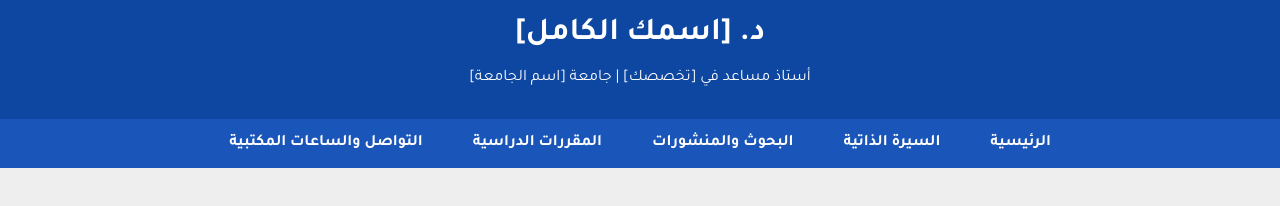
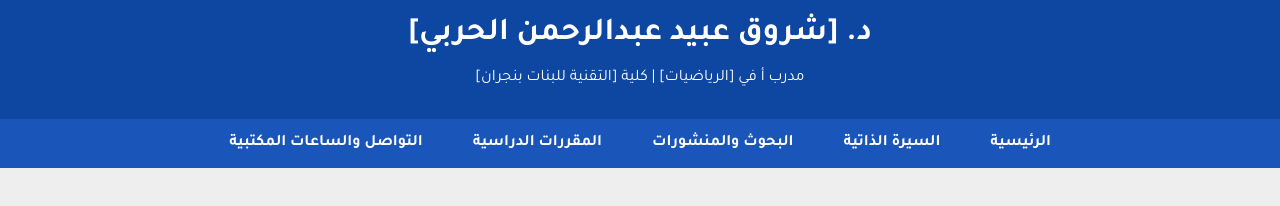
Before and after one commit to msh042022-collab/SHOROG, a plain HTML site: page index.html in a window 1280 px wide. Shown: the top 206 px of the page. Drawn offline with Linux system fonts and the light colour scheme.

Commit message:
Update index.html

```diff
--- a/index.html
+++ b/index.html
@@ -3,15 +3,15 @@
 <head>
     <meta charset="UTF-8">
     <meta name="viewport" content="width=device-width, initial-scale=1.0">
-    <title>الموقع الأكاديمي للدكتور [اسمك]</title>
+    <title>الموقع الأكاديمي للمدربة [شروق الحربي]</title>
     <link rel="stylesheet" href="style.css">
     <link href="https://fonts.googleapis.com/css2?family=Tajawal:wght@400;700&family=Lato:wght@400;700&display=swap" rel="stylesheet">
 </head>
 <body>
 
     <header class="header">
-        <h1>د. [اسمك الكامل]</h1>
-        <p>أستاذ مساعد في [تخصصك] | جامعة [اسم الجامعة]</p>
+        <h1>د. [شروق عبيد عبدالرحمن الحربي]</h1>
+        <p>مدرب أ في [الرياضيات] | كلية [التقنية للبنات بنجران]</p>
     </header>
 
     <nav class="nav">
```
